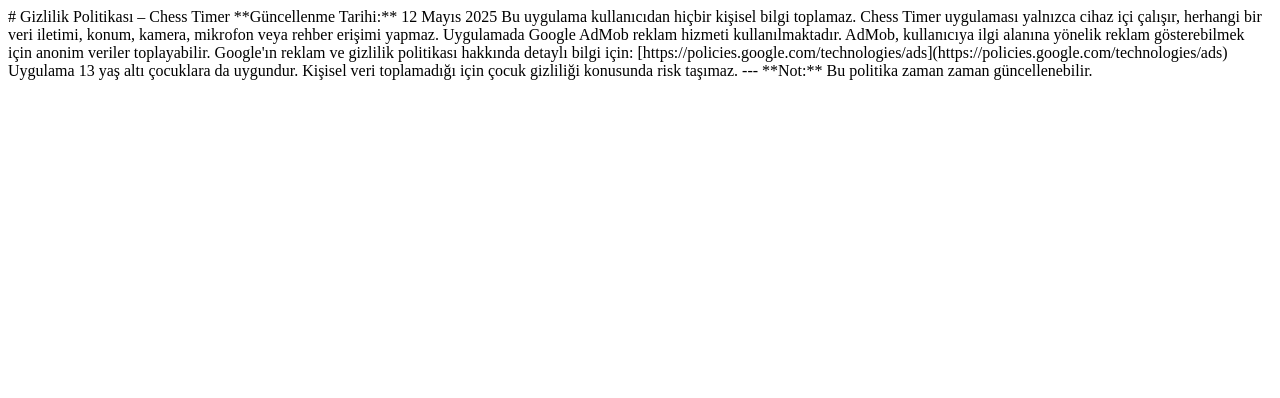
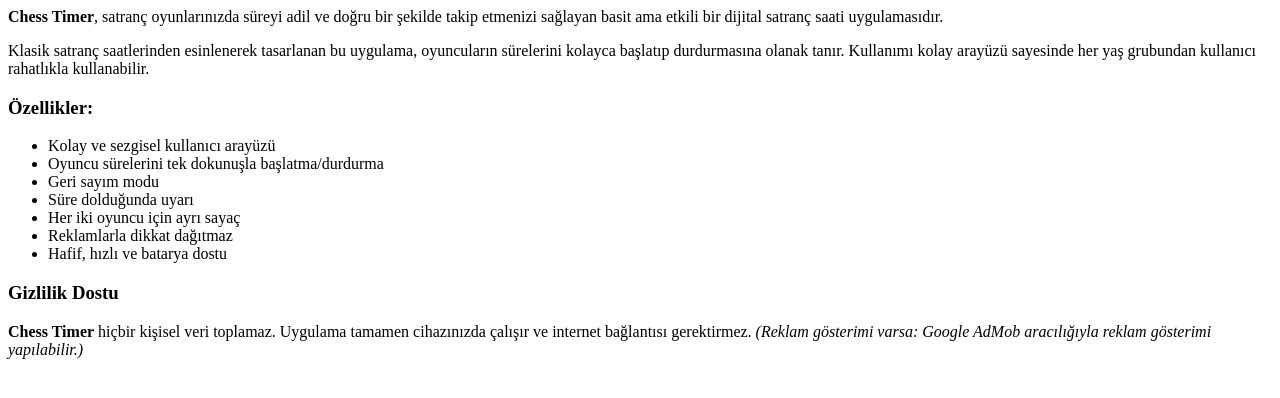
Before and after one commit to ibrahimkaya1/chess-timer-privacy, a plain HTML site: page index.html in a window 1280 px wide. Drawn offline with Linux system fonts and the light colour scheme.

Commit message:
Update index.html

```diff
--- a/index.html
+++ b/index.html
@@ -1,13 +1,17 @@
-# Gizlilik Politikası – Chess Timer
+<p><strong>Chess Timer</strong>, satranç oyunlarınızda süreyi adil ve doğru bir şekilde takip etmenizi sağlayan basit ama etkili bir dijital satranç saati uygulamasıdır.</p>
 
-**Güncellenme Tarihi:** 12 Mayıs 2025
+<p>Klasik satranç saatlerinden esinlenerek tasarlanan bu uygulama, oyuncuların sürelerini kolayca başlatıp durdurmasına olanak tanır. Kullanımı kolay arayüzü sayesinde her yaş grubundan kullanıcı rahatlıkla kullanabilir.</p>
 
-Bu uygulama kullanıcıdan hiçbir kişisel bilgi toplamaz. Chess Timer uygulaması yalnızca cihaz içi çalışır, herhangi bir veri iletimi, konum, kamera, mikrofon veya rehber erişimi yapmaz.
+<h3>Özellikler:</h3>
+<ul>
+  <li>Kolay ve sezgisel kullanıcı arayüzü</li>
+  <li>Oyuncu sürelerini tek dokunuşla başlatma/durdurma</li>
+  <li>Geri sayım modu</li>
+  <li>Süre dolduğunda uyarı</li>
+  <li>Her iki oyuncu için ayrı sayaç</li>
+  <li>Reklamlarla dikkat dağıtmaz</li>
+  <li>Hafif, hızlı ve batarya dostu</li>
+</ul>
 
-Uygulamada Google AdMob reklam hizmeti kullanılmaktadır. AdMob, kullanıcıya ilgi alanına yönelik reklam gösterebilmek için anonim veriler toplayabilir. Google'ın reklam ve gizlilik politikası hakkında detaylı bilgi için: [https://policies.google.com/technologies/ads](https://policies.google.com/technologies/ads)
-
-Uygulama 13 yaş altı çocuklara da uygundur. Kişisel veri toplamadığı için çocuk gizliliği konusunda risk taşımaz.
-
----
-
-**Not:** Bu politika zaman zaman güncellenebilir.
+<h3>Gizlilik Dostu</h3>
+<p><strong>Chess Timer</strong> hiçbir kişisel veri toplamaz. Uygulama tamamen cihazınızda çalışır ve internet bağlantısı gerektirmez. <em>(Reklam gösterimi varsa: Google AdMob aracılığıyla reklam gösterimi yapılabilir.)</em></p>
```
